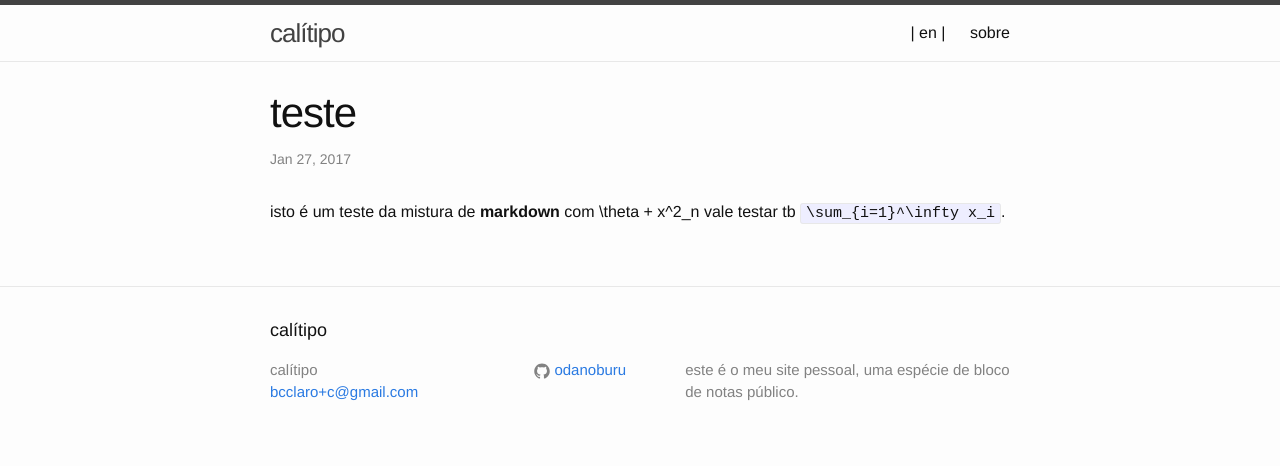
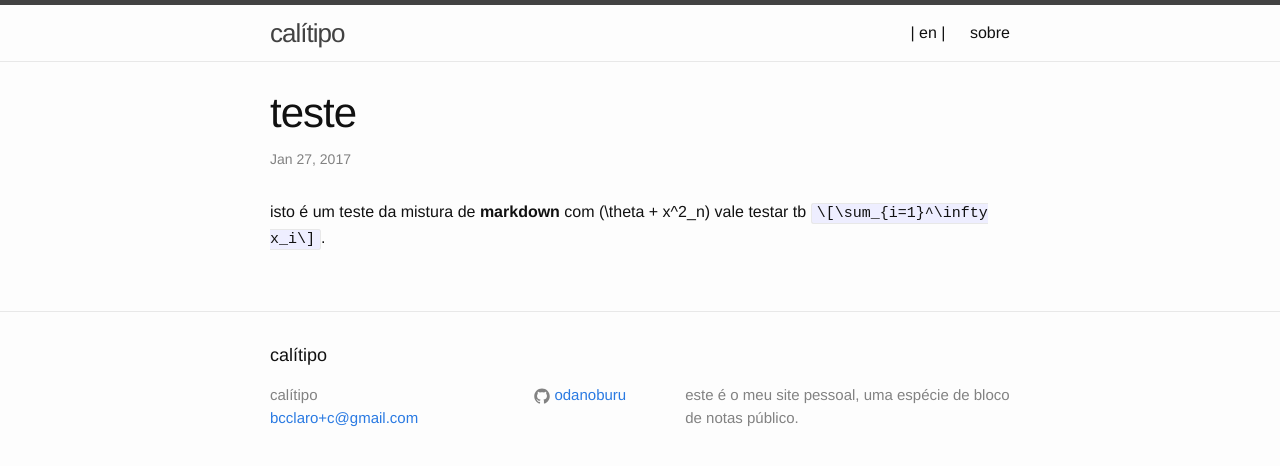
Before and after one commit to odanoburu/odanoburu.github.io, a Jekyll site: the page built from _posts/2017-01-27-teste.md, in a window 1280 px wide. Shown: the top 466 px of the page. Built offline with Jekyll 4.4.1, drawn with Linux system fonts in a browser that asks for light colours.

```diff
--- a/_posts/2017-01-27-teste.md
+++ b/_posts/2017-01-27-teste.md
@@ -6,4 +6,4 @@ tags: []
 excerpt: testando
 lang: "pt"
 ---
-isto é um teste da mistura de __markdown__ com <span>\theta + x^2_n</span> vale testar tb `\sum_{i=1}^\infty x_i`.
+isto é um teste da mistura de __markdown__ com <span>\(\theta + x^2_n\)</span> vale testar tb `\[\sum_{i=1}^\infty x_i\]`.
```
